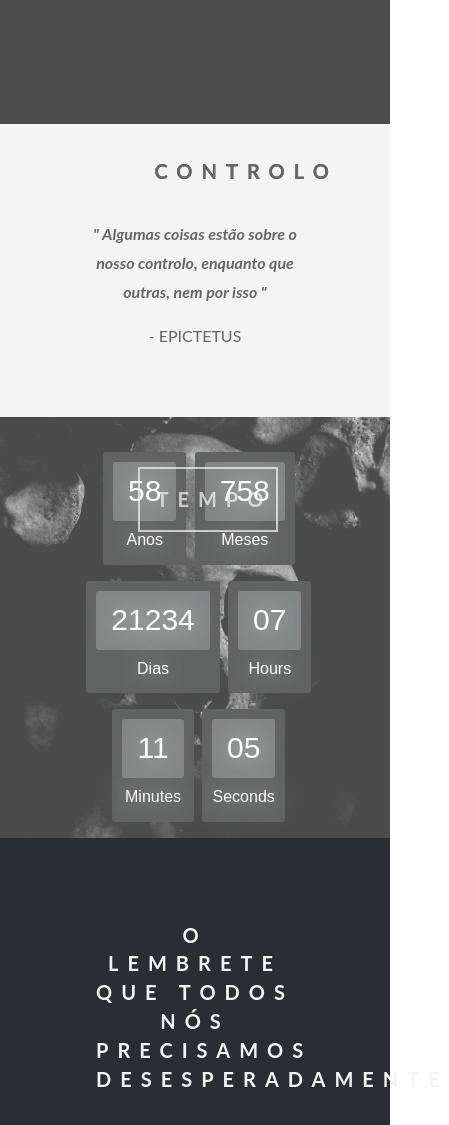
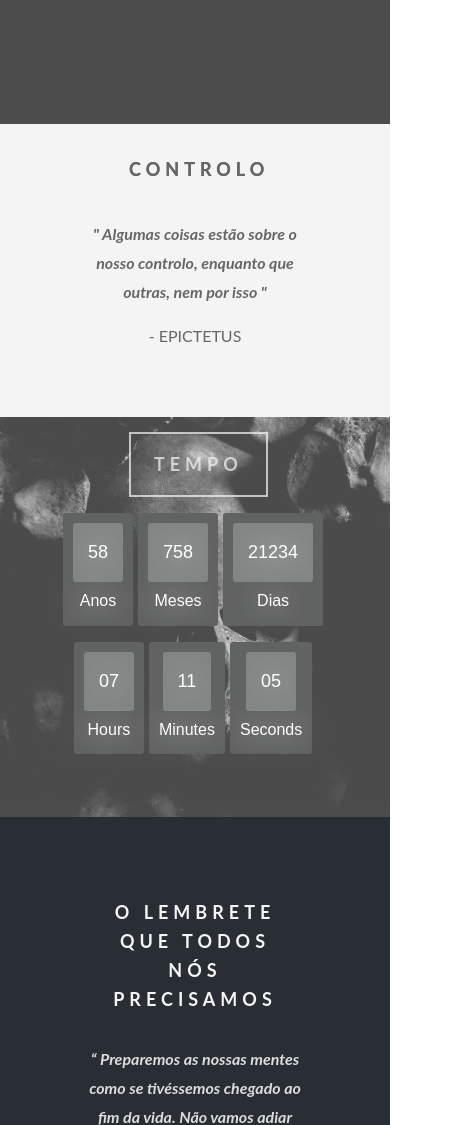
Before and after one commit to Jarbbas/MementoMori, a plain HTML site: page index.html in a window 390 px wide. Shown: the part 720-1845 px from the top of the page, 449 px wide, since content can reach past the window. Drawn offline with nearby package versions, Linux system fonts and the light colour scheme.

Commit message:
more mobile css tunes

```diff
--- a/includes/css/style.css
+++ b/includes/css/style.css
@@ -1,161 +1,225 @@
 @import url('https://fonts.googleapis.com/css2?family=Mr+Dafoe&family=Zilla+Slab:wght@300&display=swap');
 
-body, html {
-    height: 100%;
-    margin: 0;
-    font-size: 16px;
-    font-family: "Lato" , sans-serif;
+body,
+html {
+    height     : 100%;
+    margin     : 0;
+    font-size  : 16px;
+    font-family: "Lato", sans-serif;
     font-weight: 400;
     line-height: 1.8em;
-    color:#666
+    color      : #666
 }
 
-h2{
-    /* border: 2px solid;
-    border-color: #666; */
-    padding: 1rem;
-    position: absolute;
-    text-align: center;
-    color: #666;
-    font-size: 20px;
+h2 {
+    padding       : 1rem;
+    position      : absolute;
+    text-align    : center;
+    color         : #666;
+    font-size     : 20px;
     letter-spacing: 9px;
     text-transform: uppercase;
 }
 
-#sectionTwo h2{
-    top: 100%;
+#sectionTwo h2 {
+    top  : 100%;
     width: 26.5%;
-    left: 35.5%;
+    left : 35.5%;
 }
 
-#clockTitle h2{
-    border: 2px solid;
-    top: 8%;
-    width: 26.5%;
-    left: 35.5%;
-    color: whitesmoke;
+#clockTitle h2 {
+    border : 2px solid;
+    top    : 8%;
+    width  : 26.5%;
+    left   : 35.5%;
+    color  : whitesmoke;
     opacity: 0.70;
 }
 
-#sectionThree h2{
-    color: whitesmoke;
-    border: none;
+#sectionThree h2 {
+    color   : whitesmoke;
+    border  : none;
     position: relative;
 }
 
-.pimg1, .pimg2, .pimg3, .pimg4{
-    position: relative;
-    opacity: 0.70;
-    background-position: center;
-    background-size: cover;
-    background-repeat: no-repeat;
+.pimg1,
+.pimg2,
+.pimg3,
+.pimg4 {
+    position             : relative;
+    opacity              : 0.70;
+    background-position  : center;
+    background-size      : cover;
+    background-repeat    : no-repeat;
     background-attachment: fixed;
 }
 
-.pimg1{
+.pimg1 {
     background-image: url('../../includes/img/moon.jpg');
-    min-height: 100%;
+    min-height      : 100%;
 }
-.pimg2{
+
+.pimg2 {
     background-image: url('../../includes/img/skulls.jpg');
-    min-height: 400px;
+    min-height      : 400px;
 }
-.pimg3{
+
+.pimg3 {
     background-image: url('../../includes/img/me.jpeg');
-    min-height: 400px;
+    min-height      : 400px;
 }
-.pimg4{
+
+.pimg4 {
     background-image: url('../../includes/img/skull2.jpg');
-    min-height: 400px;
+    min-height      : 400px;
 }
 
 .section {
     text-align: center;
-    padding: 50px 80px;
+    padding   : 50px 80px;
 }
 
-.section-light{
+.section-light {
     background-color: #f4f4f4f4;
-    color: #666;
-    padding-top: 5rem;
+    color           : #666;
+    padding-top     : 5rem;
 }
 
-.section-dark{
+.section-dark {
     background-color: #282e34;
-    color: #ddd;
+    color           : #ddd;
 }
 
-.ptext{
-    position: absolute;
-    top: 50%;
-    width: 100%;
-    text-align: center;
-    color: whitesmoke;
-    font-size: 30px;
+.ptext {
+    position      : absolute;
+    top           : 50%;
+    width         : 100%;
+    text-align    : center;
+    color         : whitesmoke;
+    font-size     : 30px;
     letter-spacing: 9px;
     text-transform: uppercase;
 }
 
-.ptext .border{
+.ptext .border {
     background-color: whitesmoke;
-    color: black;
-    padding: 20px;
+    color           : black;
+    padding         : 20px;
 }
 
-.pimg2 .ptext .border, .pimg3 .ptext .border, .pimg4 .ptext .border {
+.pimg2 .ptext .border,
+.pimg3 .ptext .border,
+.pimg4 .ptext .border {
     color: whitesmoke;
 }
 
-.ptext .border.transparent{
+.ptext .border.transparent {
     background-color: transparent;
 }
 
 
 /************* css do relogio ************/
 
-#clockdiv{
-    font-family: sans-serif;
-    color: #fff;
-    display: inline-block;
-    font-weight: 100;
-    text-align: center;
-    font-size: 30px;
-    padding-left: 29%;
-    padding-top: 9%;
-    text-shadow: 0 0 30px #fff;
-  }
+#clockdiv {
+    font-family : sans-serif;
+    color       : #fff;
+    display     : inline-block;
+    font-weight : 100;
+    text-align  : center;
+    font-size   : 30px;
+    padding-left: 25%;
+    /* padding-top: 11%; */
+    padding-top: 9rem;
+    text-shadow : 0 0 30px #fff;
+}
 
-  #clockdiv > div{
-    padding: 10px;
+#clockdiv>div {
+    padding      : 10px;
     border-radius: 3px;
-    background: #1f2020;
-    display: inline-block;
-  }
+    background   : #1f2020;
+    display      : inline-block;
+}
 
-  #clockdiv div > span{
-    padding: 15px;
+#clockdiv div>span {
+    padding      : 15px;
     border-radius: 3px;
-    background: #4d5251;
-    display: inline-block;
-  }
+    background   : #4d5251;
+    display      : inline-block;
+}
 
-  .smalltext{
+.smalltext {
     padding-top: 5px;
-    font-size: 16px;
+    font-size  : 16px;
 
-  }
-  /******************************/
+}
+
+/******************************/
+
+@media (max-width: 1440px) {
+    #clockdiv {
+        padding-left: 29%;
+    }
+}
+
+@media (max-width: 1024px) {
+    #clockdiv {
+        padding-left: 20%;
+        padding-top: 9rem;
+    }
+}
+
+@media (max-width: 770px) {
+    #clockdiv {
+        padding-left: 10%;
+        padding-top: 19%;
+    }
+}
 
 @media(max-width: 568px) {
-    .pimg1, .pimg2, .pimg3, .pimg4{
+    h2 {
+        font-size     : 18px;
+        letter-spacing: 5px;
+    }
+
+    .ptext {
+        top: 28%;
+    }
+
+    #sectionTwo h2 {
+        left: 29%;
+    }
+
+    .pimg1,
+    .pimg2,
+    .pimg3,
+    .pimg4 {
         background-attachment: scroll;
     }
 
+    #clockTitle h2 {
+        top : 0rem;
+        left: 33%;
+    }
+
     #clockdiv {
-        padding-left: 15%;
-        padding-right: 13%;
+        padding-top  : 6rem;
+        padding-left : 15%;
+        padding-right: 16%;
+        font-size: 18px;
     }
-    #clockdiv > div {
+
+    #clockdiv>div {
         margin-bottom: 1rem;
     }
 }
+
+@media (max-width: 385px) {
+    .ptext {
+        font-size: 1rem;
+        padding-right: 16%;
+    }
+
+    #clockdiv {
+        font-size: 15px;
+    }
+}
--- a/index.html
+++ b/index.html
@@ -69,7 +69,7 @@
     </div>
 
     <section id="sectionThree" class="section section-dark">
-        <h2>o lembrete que todos nós precisamos desesperadamente</h2>
+        <h2>O lembrete que todos nós precisamos</h2>
         <p><b><i>
                     “ Preparemos as nossas mentes como se tivéssemos chegado ao fim da vida. Não vamos adiar nada.
                     Vamos
```
